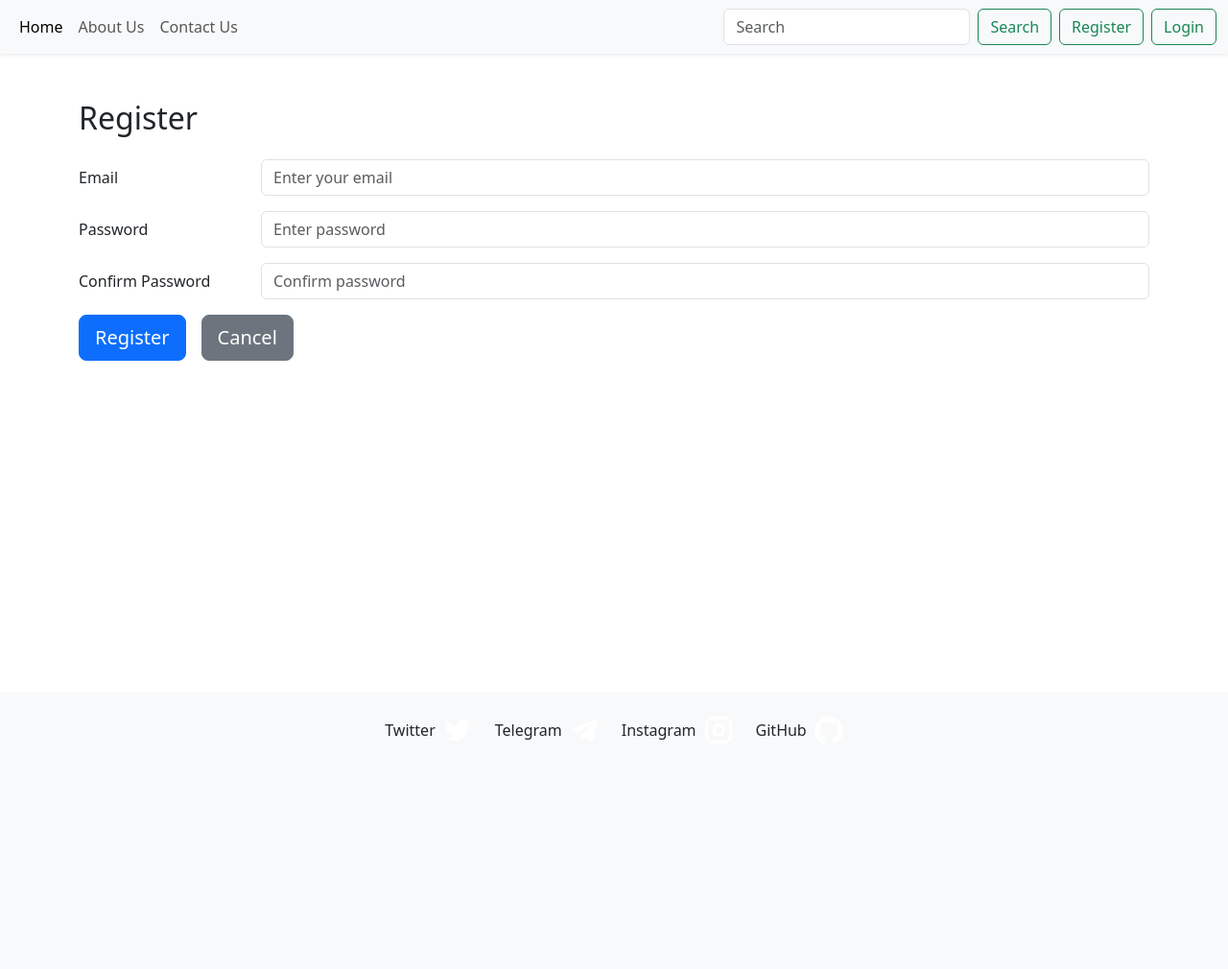
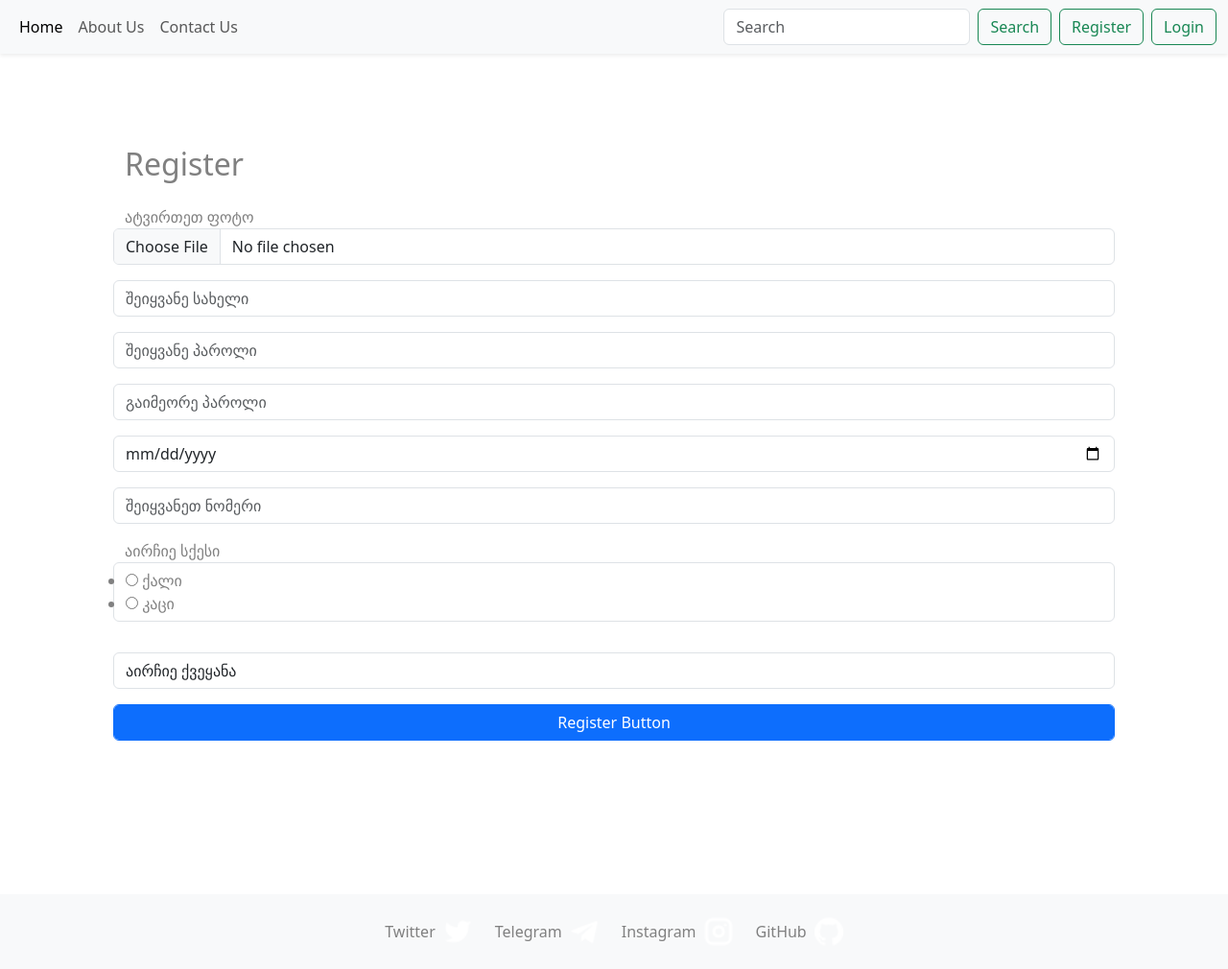
Before and after one commit to davitshengelia2407/First_Flask, a Flask app: page /register in a window 1280 px wide. Shown: the whole page at 96% size. Before the commit the page ends 771 px from the top, so only its background shows below. Run offline with Flask 3, Linux system fonts and the light colour scheme; some libraries are stand-ins or nearby versions.

Commit message:
feat: registration
added degistration, profiles GET by users[] index

```diff
--- a/app.py
+++ b/app.py
@@ -1,18 +1,27 @@
 from flask import Flask, render_template
+from sqlalchemy.sql.functions import count
+
+from forms import  RegisterForm
+from os import path
 
 app = Flask(__name__)
+app.config["SECRET_KEY"] = "daculisaiti"
 
-profiles = [
-    {
-        "id": 1,  "name": "davit", "surname": "shengelia", "image": "skami.jpg"
-    },
-    {
-        "id": 2,  "name": "ana", "surname": "iarajuli", "image": "magida.png"
-    },
-    {
-        "id": 3,  "name": "ana", "surname": "grdzelishvili", "image": "plates.webp"
-    }
-]
+import os
+import glob
+
+import os
+import glob
+
+upload_folder = os.path.join(app.root_path, 'static', 'Images', 'Profile_Photos')
+
+# Delete all files in the upload folder
+for file_path in glob.glob(os.path.join(upload_folder, '*')):
+    try:
+        os.remove(file_path)
+        print(f"Deleted {file_path}")
+    except Exception as e:
+        print(f"Error deleting {file_path}: {e}")
 
 
 brands = [
@@ -67,25 +76,25 @@ brands = [
     {
         "id": 9,
         "name": "Cliven",
-        "image": "bern.webp",
-        "description": "Cliven blends tradition with modern science, offering body and skincare products enriched with natural extracts—focusing on gentle care, nourishment, and daily skin wellness."
+        "image": "cliven.png",
+        "description": "Cliven blends tradition with modern science, offering premium body and skincare products enriched with natural extracts—focusing on gentle care, nourishment, and daily skin wellness."
     },
     {
         "id": 10,
         "name": "Nuxe",
-        "image": "bern.webp",
+        "image": "nuxe.png",
         "description": "Nuxe combines natural botanicals with luxurious textures to create effective, sensorial skincare—famous for its Huile Prodigieuse and formulas that nourish, hydrate, and enhance skin radiance."
     },
     {
         "id": 11,
         "name": "Topicrem",
-        "image": "bern.webp",
-        "description": "Topicrem offers dermatologist-tested skincare for sensitive, dry, or atopic skin, providing gentle hydration, barrier repair, and soothing relief for all ages, including babies and adults."
+        "image": "topicrem.png",
+        "description": "Topicrem offers dermatologist-tested skincare for sensitive, dry, or atopic skin, providing effective gentle hydration, barrier repair, and soothing relief for all ages, including babies and adults."
     },
     {
         "id": 12,
         "name": "Bioderma",
-        "image": "bern.webp",
+        "image": "bioderma.png",
         "description": "Bioderma is a science-driven skincare brand known for micellar water and skin biology-based formulas that support healthy, balanced skin—ideal for sensitive, oily, or reactive skin types."
     }
 ]
@@ -115,7 +124,19 @@ products = [
 
 ]
 
+profiles = [
+    {
+        "id": 1,  "name": "davit", "surname": "shengelia", "image": "skami.jpg"
+    },
+    {
+        "id": 2,  "name": "ana", "surname": "iarajuli", "image": "magida.png"
+    },
+    {
+        "id": 3,  "name": "ana", "surname": "grdzelishvili", "image": "plates.webp"
+    }
+]
 
+users = []
 
 role = "user"
 
@@ -145,15 +166,30 @@ def brand_products(brand_id):
     )
 
 
-
 @app.route("/about")
 def about():
     return render_template("about.html")
 
-@app.route("/sign-up")
-@app.route("/register")
+@app.route("/register", methods = ["GET", "POST"])
 def register():
-    return render_template("register.html")
+    form = RegisterForm()
+    if form.validate_on_submit():
+        new_user = {
+            "username": form.username.data,
+            "password": form.password.data,
+            "birthdate": form.birthdate.data,
+            "mobile_number": form.mobile_number.data,
+            "gender": form.gender.data,
+            "country": form.country.data
+        }
+        image = form.image.data
+        directory = path.join(app.root_path, 'static', 'Images', 'Profile_Photos', image.filename)
+        image.save(directory)
+        new_user["profile_image"] = image.filename
+        users.append(new_user)
+        print(users)
+    print(form.errors)
+    return render_template("register.html", form = form)
 
 @app.route("/log-in")
 @app.route("/sign-in")
@@ -162,11 +198,7 @@ def sign_in():
 
 @app.route("/profile/<int:profile_id>")
 def profile(profile_id):
-    if profile_id == 1:
-      return render_template("profile.html", user_profiles = profiles[0], profile_id=profile_id)
-    elif profile_id == 2:
-        return render_template("profile.html", user_profiles = profiles[1], profile_id=profile_id)
-    return render_template("profile.html", user_profiles = profiles[2], profile_id=profile_id)
+    return render_template("profile.html", user_profiles = users[profile_id], profile_id=profile_id)
 
 
 
--- /dev/null
+++ b/forms.py
@@ -0,0 +1,25 @@
+from flask_wtf import FlaskForm
+from wtforms import StringField, PasswordField, DateField, SelectField, RadioField, SubmitField, IntegerField
+from wtforms.validators import Optional, DataRequired, length, equal_to
+from flask_wtf.file import FileField, FileAllowed, FileRequired, FileSize
+
+
+class RegisterForm(FlaskForm):
+    image = FileField("ატვირთეთ ფოტო", validators=[ FileRequired(message="profile image is required"),
+                      FileAllowed(['jpg', 'png', 'jpeg', 'webp', 'svg'], 'Images only!'),
+                      FileSize(max_size=20 * 1024 * 1024, message="Image must be less than 20MB")
+                                                    ])
+    username = StringField('შეიყვანე სახელი', validators=[DataRequired()])
+    password = PasswordField("შეიყვანე პაროლი", validators=[DataRequired(), length(min=8, max=20)])
+    confirm_password = PasswordField("გაიმეორე პაროლი", validators=[DataRequired(), equal_to("password")])
+    birthdate =  DateField("შეიყვანეთ თარიღი", validators=[DataRequired()])
+    mobile_number =  IntegerField("შეიყვანეთ ნომერი", validators=[DataRequired()])
+    gender =  RadioField("აირჩიე სქესი", choices=["ქალი", "კაცი"], validators=[DataRequired()])
+    country =  SelectField(choices=[
+        ("", "აირჩიე ქვეყანა"),  # 👈 this empty string is key
+        ("საქართველო", "საქართველო"),
+        ("იაპონია", "იაპონია"),
+        ("ამერიკა", "ამერიკა")
+    ], validators=[DataRequired()])
+
+    register_button = SubmitField()
--- a/static/index.css
+++ b/static/index.css
@@ -2,6 +2,12 @@
     box-sizing: border-box;
     padding: 0;
     margin: 0;
+    color: grey;
+}
+
+body{
+    color:  black !important;
+
 }
 
 .logo-ul {
--- a/templates/brands.html
+++ b/templates/brands.html
@@ -8,7 +8,7 @@
     <div class="row justify-content-center">
         <div class="col-md-6 mb-4">
             <div class="card h-100 shadow-sm">
-                <img src="{{ url_for('static', filename='Images/Brand_Logos/' ~ brand.image) }}" class="card-img-top p-1" alt="{{ brand.name }}" height="300">
+                <img src="{{ url_for('static', filename='Images/Brand_Logos/' ~ brand.image) }}" class="card-img-top p-1" alt="{{ brand.name }}" height="400">
                 <div class="card-body">
                     <p class="card-text">{{ brand.description }}</p>
                     <a href="/brands/{{ brand.id }}/products" class="btn btn-primary">View Products</a>
--- a/templates/index.html
+++ b/templates/index.html
@@ -12,7 +12,7 @@
             <div class="col-md-3 mb-4">
                 <div class="card h-100">
                     <img src="{{ url_for('static', filename='Images/Brand_Logos/' ~ brand.image) }}"
-                         class="card-img-top p-1" alt="{{ brand.name }}" width="2000" height="200">
+                         class="card-img-top p-1" alt="{{ brand.name }}" width="2000" height="230">
                     <div class="card-body">
                         <h5 class="card-title">{{ brand.name }}</h5>
                         <p class="card-text">{{ brand.description }}</p>
--- a/templates/register.html
+++ b/templates/register.html
@@ -5,30 +5,46 @@
 
 {% block content %}
 <main>
-    <div class="py-5">
+    <div class="py-5 m-5">
         <h2 class="mb-4">Register</h2>
-        <form>
+        <form method = "POST" enctype="multipart/form-data">
+            {% for errors in form.errors.values() %}
+            {% for error in errors %}
+            <div class="alert alert-danger" role="alert">
+                {{error}}
+            </div>
+            {% endfor %}
+            {% endfor %}
+
+            {{ form.hidden_tag() }}
             <div class="mb-3 row">
-                <label for="inputEmail" class="col-sm-2 col-form-label">Email</label>
-                <div class="col-sm-10">
-                    <input type="email" class="form-control" id="inputEmail" placeholder="Enter your email" required>
-                </div>
+                {{ form.image.label }}
+                {{ form.image(class="form-control", placeholder = form.username.image) }}
             </div>
             <div class="mb-3 row">
-                <label for="inputPassword" class="col-sm-2 col-form-label">Password</label>
-                <div class="col-sm-10">
-                    <input type="password" class="form-control" id="inputPassword" placeholder="Enter password" required>
-                </div>
+                {{ form.username(class="form-control", placeholder = form.username.label.text) }}
             </div>
             <div class="mb-3 row">
-                <label for="confirm" class="col-sm-2 col-form-label">Confirm Password</label>
-                <div class="col-sm-10">
-                    <input type="password" class="form-control" id="confirm" placeholder="Confirm password" required>
-                </div>
+                {{ form.password(class="form-control", placeholder = form.password.label.text) }}
             </div>
-            <div class="d-flex gap-3">
-                <button type="submit" class="btn btn-primary btn-lg">Register</button>
-                <button type="reset" class="btn btn-secondary btn-lg">Cancel</button>
+            <div class="mb-3 row">
+                {{ form.confirm_password(class="form-control", placeholder = form.confirm_password.label.text) }}
+            </div>
+            <div class="mb-3 row">
+                {{ form.birthdate(class="form-control", placeholder = form.birthdate.label.text) }}
+            </div>
+            <div class="mb-3 row">
+                {{ form.mobile_number(class="form-control", placeholder = form.mobile_number.label.text) }}
+            </div>
+            <div class="mb-3 row">
+                {{ form.gender.label() }}
+                {{ form.gender(class="form-control") }}
+            </div>
+            <div class="mb-3 row">
+                {{ form.country(class="form-control", placeholder = form.country.label.text) }}
+            </div>
+            <div class="mb-3 row ">
+                {{ form.register_button(class="form-control btn btn-primary") }}
             </div>
         </form>
     </div>
```
Also changed, not shown: templates/profile.html (+20 -8 lines), static/Images/Brand_Logos/bioderma.png (added), static/Images/Brand_Logos/cliven.png (added), static/Images/Brand_Logos/nuxe.png (added), static/Images/Brand_Logos/topicrem.png (added).
